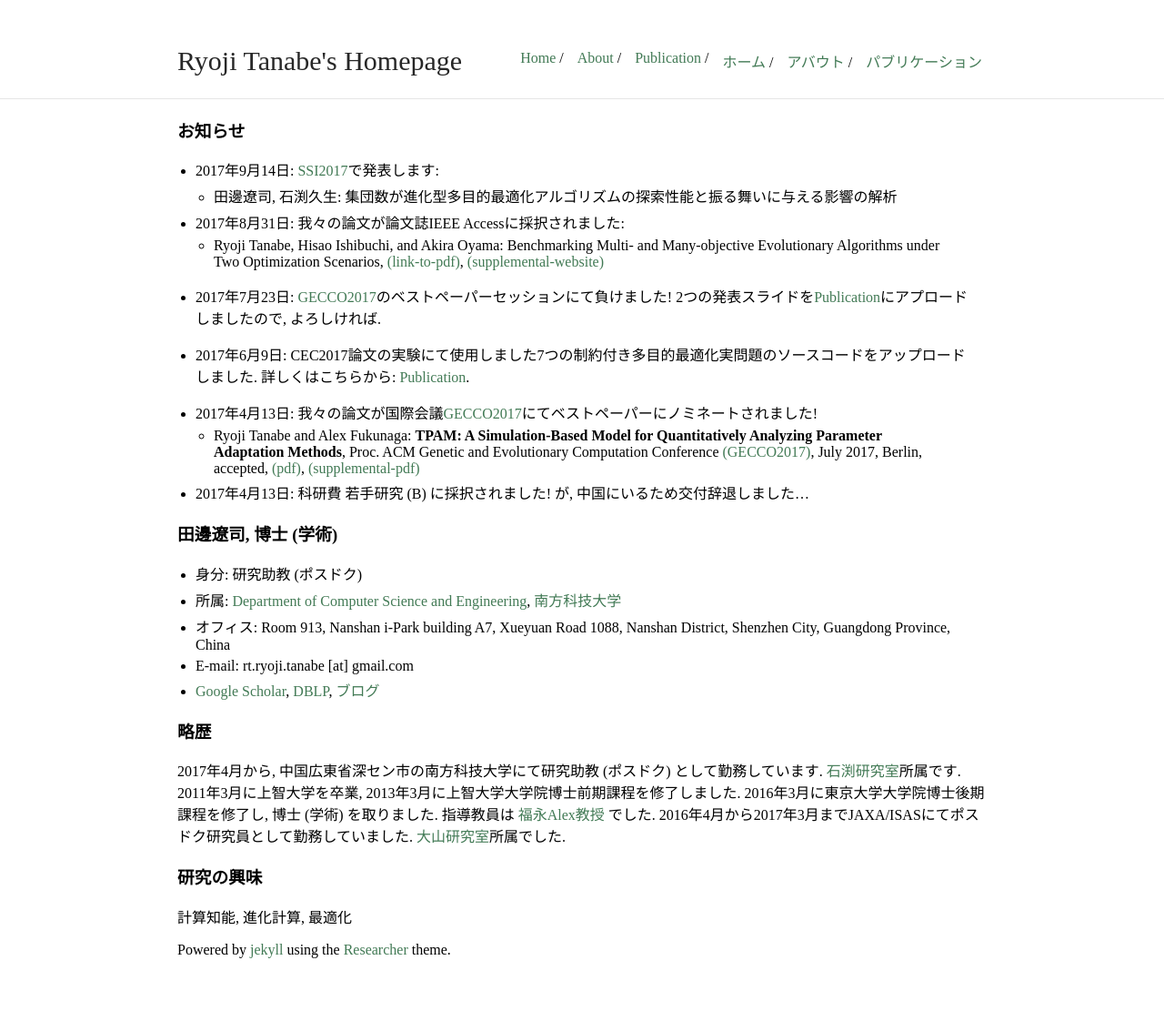
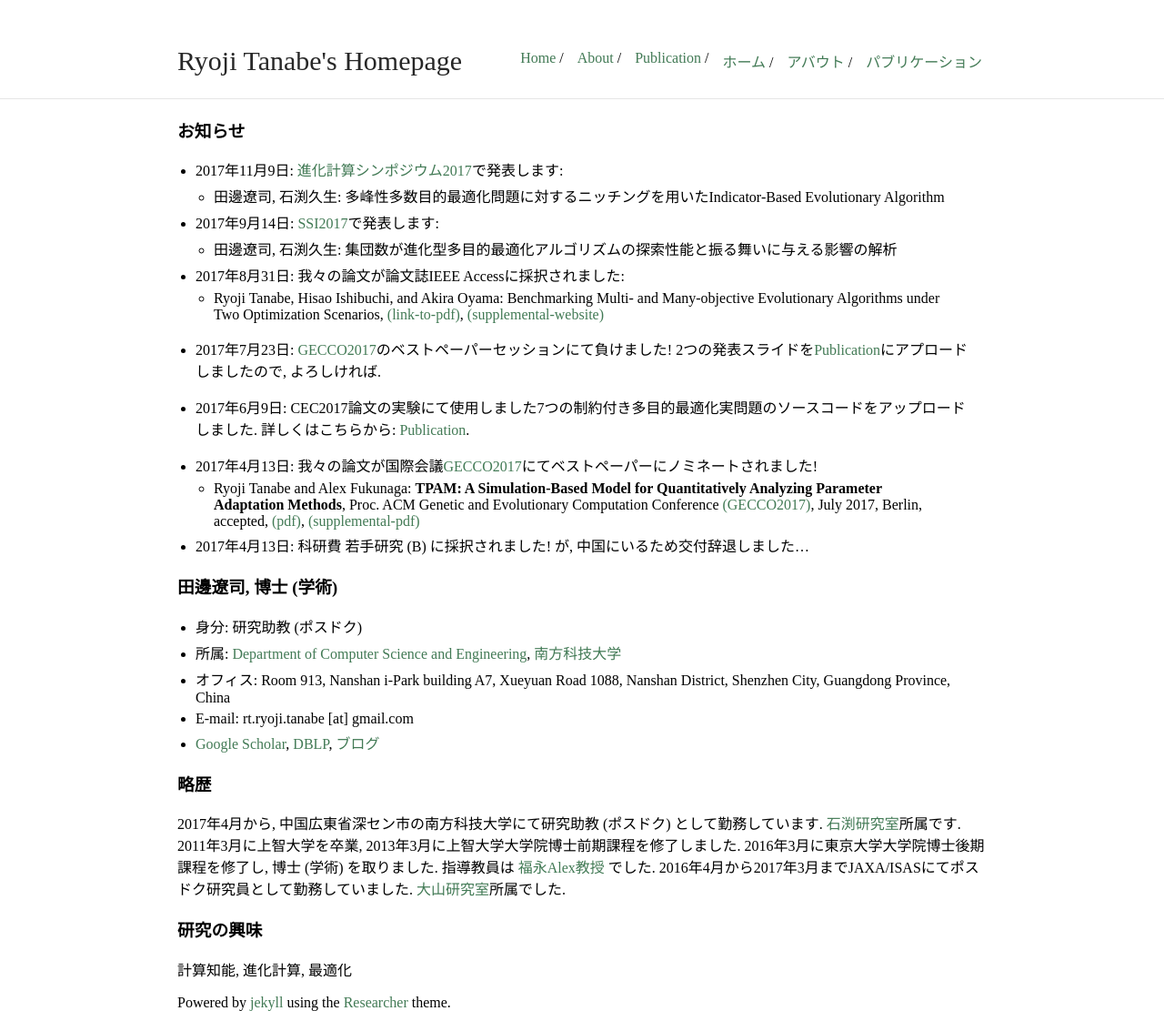
Before and after one commit to ryojitanabe/ryojitanabe.github.io, a Jekyll site: the page built from index-j.md, in a window 1280 px wide. Shown: the whole page at 91% size. Built offline with Jekyll 4.4.1, drawn with Linux system fonts in a browser that asks for light colours; before the commit the page ends 1053 px from its top, so only the background shows below that.

Commit message:
add pub info

```diff
--- a/index-j.md
+++ b/index-j.md
@@ -5,6 +5,9 @@ title: Ryoji Tanabe's Homepage
 
 
 ### お知らせ
+* 2017年11月9日: [進化計算シンポジウム2017](http://www.jpnsec.org/symposium201703.html)で発表します:
+    * 田邊遼司, 石渕久生: 多峰性多数目的最適化問題に対するニッチングを用いたIndicator-Based Evolutionary Algorithm
+
 * 2017年9月14日: [SSI2017](http://www.sice.or.jp/org/SSI2017/)で発表します:
     * 田邊遼司, 石渕久生: 集団数が進化型多目的最適化アルゴリズムの探索性能と振る舞いに与える影響の解析
 
```
Also changed, not shown: publication-j.md (+2 -0 lines).
